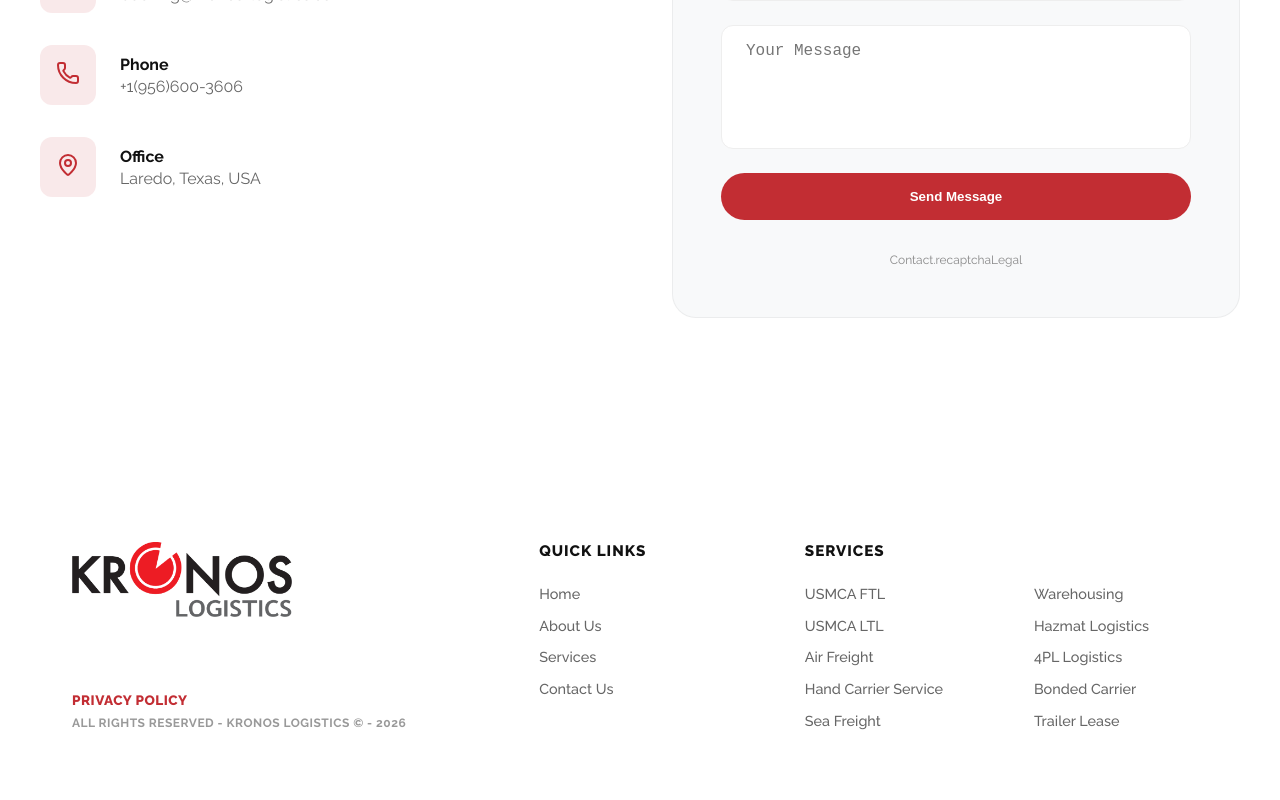
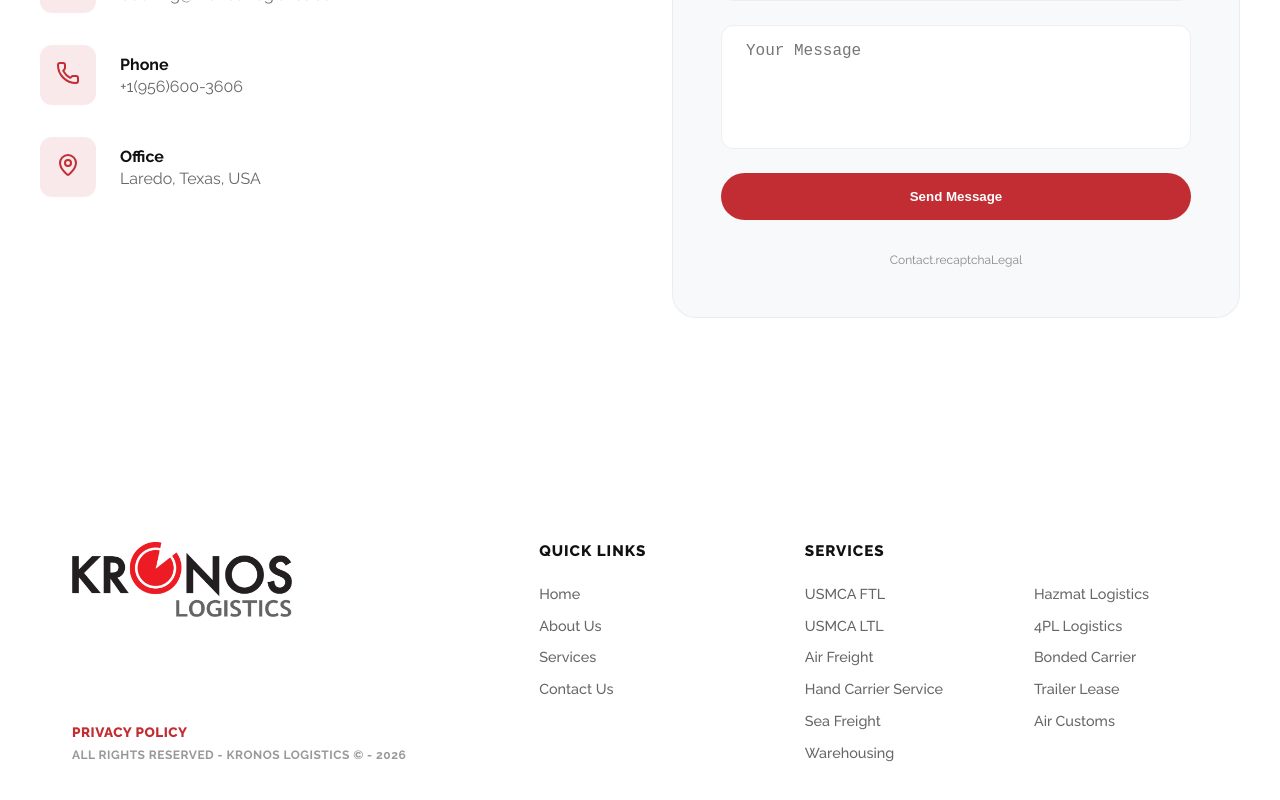
Before and after one commit to lunavalos/kronos-logistics, a Next.js app: page /en/contact in a window 1280 px wide. Shown: the part 845-1645 px from the top of the page. Before the commit the page ends 1623 px from the top, so only its background shows below. Built offline with nearby package versions, Linux system fonts and the light colour scheme.

Commit message:
Add last service in the footer

```diff
--- a/src/components/Footer.js
+++ b/src/components/Footer.js
@@ -15,7 +15,8 @@ const services = [
   { name: "Hazmat Logistics", slug: "hazmat-logistics" },
   { name: "4PL Logistics", slug: "4pl-logistics" },
   { name: "Bonded Carrier", slug: "bonded-carrier" },
-  { name: "Trailer Lease", slug: "trailer-rental" }
+  { name: "Trailer Lease", slug: "trailer-rental" },
+  { name: "Air Customs", slug: "air-customs" }
 ];
 
 export default function Footer() {
--- a/src/components/Footer.module.css
+++ b/src/components/Footer.module.css
@@ -82,7 +82,7 @@
   .servicesList {
     display: grid;
     grid-auto-flow: column;
-    grid-template-rows: repeat(5, auto);
+    grid-template-rows: repeat(6, auto);
     gap: 0.8rem 2rem;
   }
 }
```
